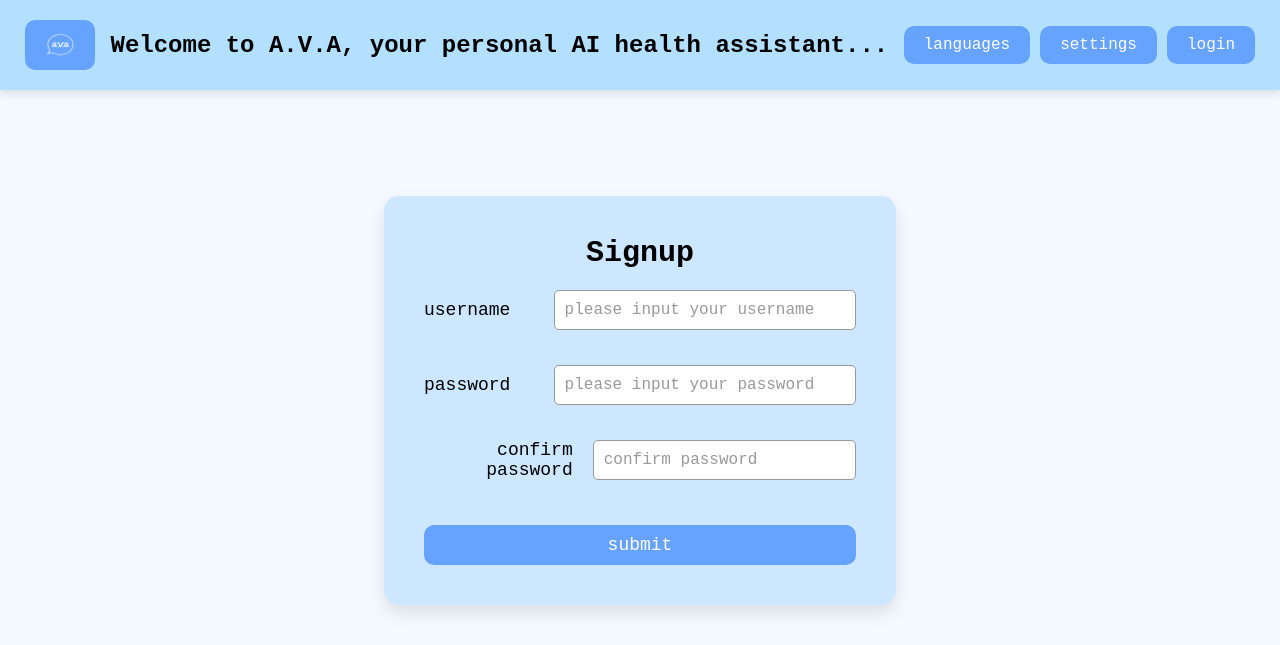
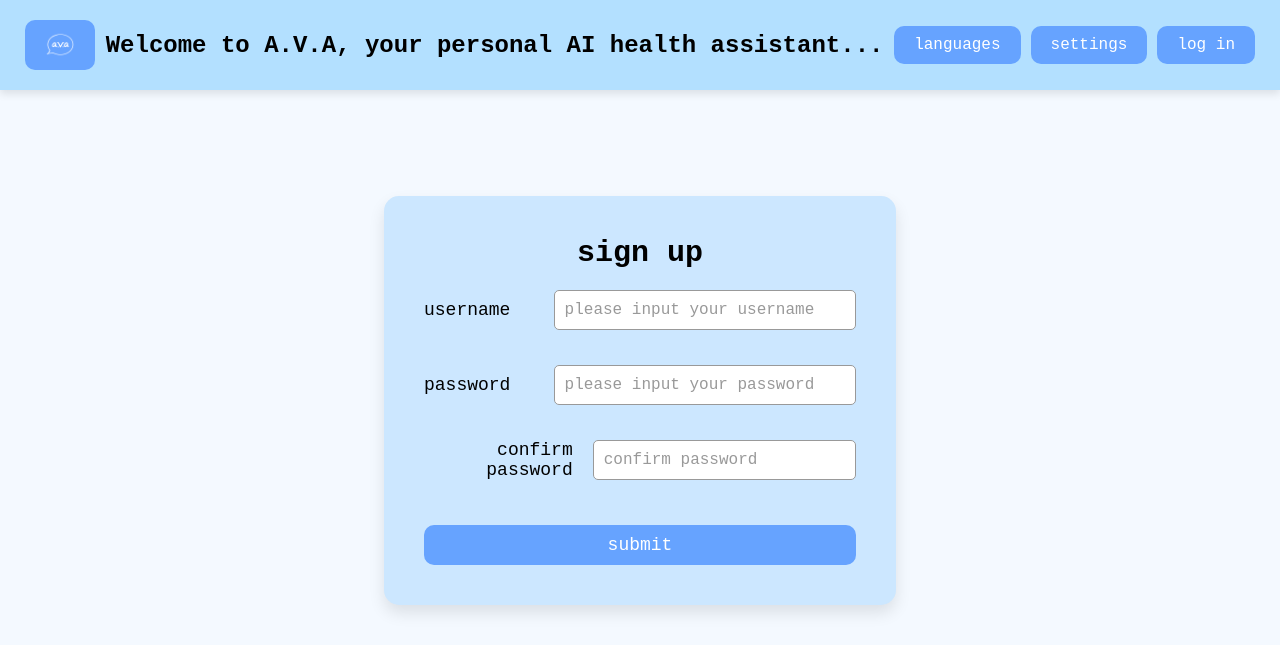
Before and after one commit to cascadingluo/SSW590-team-7-project, a Flask app: page /signup in a window 1280 px wide. Shown: the top 645 px of the page. Run offline with Flask 3, Linux system fonts and the light colour scheme.

Commit message:
update some words

```diff
--- a/frontend/src/components/login.jsx
+++ b/frontend/src/components/login.jsx
@@ -16,7 +16,7 @@ function Login() {
 
   return (
     <div className="form-container">
-      <h1>log in</h1>
+      <h1>login</h1>
       <form onSubmit={handleLogin}>
         <div className="form-group">
           <label htmlFor="username">username</label>
--- a/frontend/templates/login.html
+++ b/frontend/templates/login.html
@@ -21,7 +21,7 @@
     <div class="header-right">
       <button class="header-btn">languages</button>
       <button class="header-btn">settings</button>
-      <a class="header-btn" href="signup">signup</a>
+      <a class="header-btn" href="signup">sign up</a>
     </div>
   </header>
 
--- a/frontend/templates/signup.html
+++ b/frontend/templates/signup.html
@@ -5,7 +5,7 @@
   <meta charset="UTF-8">
   <meta name="viewport" content="width=device-width, initial-scale=1.0">
   <link rel="stylesheet" href="/static/login_styling.css">
-  <title>Signup</title>
+  <title>sign up</title>
 </head>
 <body>
   <!-- Header Section -->
@@ -21,13 +21,13 @@
     <div class="header-right">
       <button class="header-btn">languages</button>
       <button class="header-btn">settings</button>
-      <a class="header-btn" href="/">login</a>
+      <a class="header-btn" href="/">log in</a>
     </div>
   </header>
 
   <!-- signup Form Section -->
   <div class="form-container">
-    <h1>Signup</h1>
+    <h1>sign up</h1>
     <form action="/signup" method="POST">
       <div class="form-group">
         <label for="username">username</label>
```
